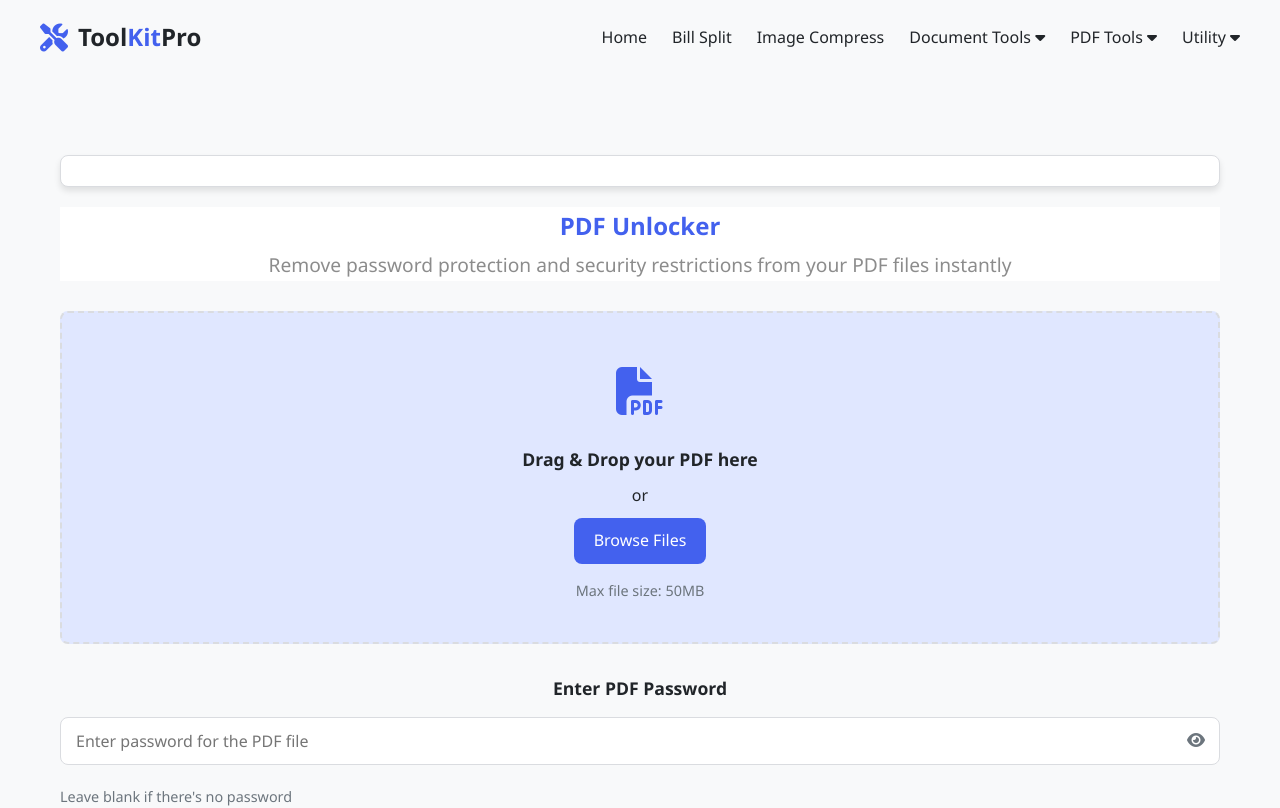
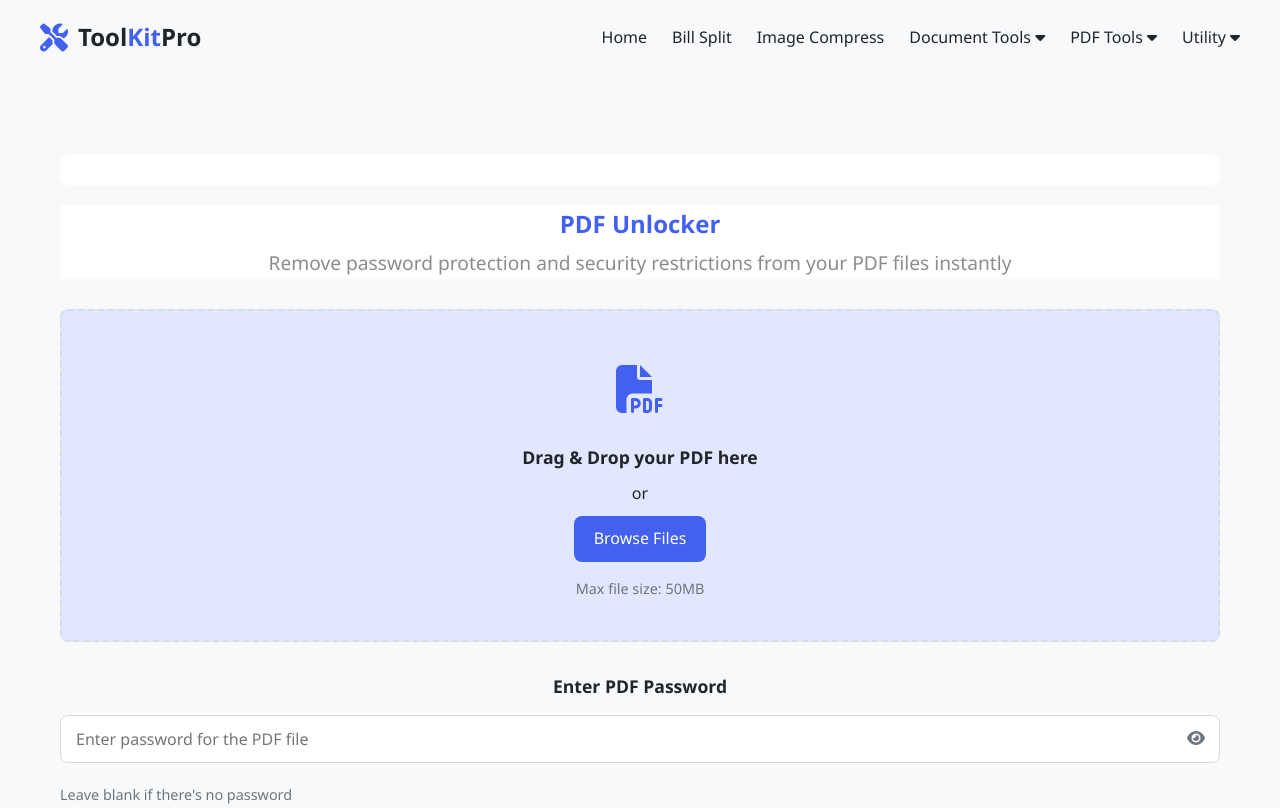
Before and after one commit to amitbhambri15101983/Tools-Angular, an Angular app: page /pdf-unlock in a window 1280 px wide. Shown: the top 808 px of the page. Built offline with nearby package versions, Linux system fonts and the light colour scheme.

Commit message:
Alignment fixes for Adds

```diff
--- a/src/app/pages/bill-split/group-list/group-list.component.css
+++ b/src/app/pages/bill-split/group-list/group-list.component.css
@@ -180,6 +180,6 @@
     text-align: center;
     margin: 20px 0;
     border-radius: var(--border-radius);
-    box-shadow: var(--box-shadow);
-    border: 1px solid var(--medium-gray);
+    /*box-shadow: var(--box-shadow);
+    border: 1px solid var(--medium-gray);*/
   }
--- a/src/app/pages/flight-itinerary/flight-itinerary.component.css
+++ b/src/app/pages/flight-itinerary/flight-itinerary.component.css
@@ -434,6 +434,6 @@ textarea.form-control {
     text-align: center;
     margin: 20px 0;
     border-radius: var(--border-radius);
-    box-shadow: var(--box-shadow);
-    border: 1px solid var(--medium-gray);
+    /*box-shadow: var(--box-shadow);
+    border: 1px solid var(--medium-gray);*/
   }
--- a/src/app/pages/image-to-word/image-to-word.component.css
+++ b/src/app/pages/image-to-word/image-to-word.component.css
@@ -31,8 +31,8 @@
     text-align: center;
     margin: 20px 0;
     border-radius: 8px;
-    box-shadow: 0 1px 2px rgba(0,0,0,0.1);
-    border: 1px solid var(--medium-gray);
+    /*box-shadow: 0 1px 2px rgba(0,0,0,0.1);
+    border: 1px solid var(--medium-gray);*/
   }
 
   .upload-area {
--- a/src/app/pages/img-compress/img-compress.component.css
+++ b/src/app/pages/img-compress/img-compress.component.css
@@ -42,8 +42,8 @@
     text-align: center;
     margin: 20px 0;
     border-radius: 8px;
-    box-shadow: 0 1px 2px rgba(0,0,0,0.1);
-    border: 1px solid var(--medium-gray);
+    /*box-shadow: 0 1px 2px rgba(0,0,0,0.1);
+    border: 1px solid var(--medium-gray);*/
   }
 
   main {
@@ -328,8 +328,8 @@
     padding: 20px;
     border-radius: 8px;
     margin-bottom: 30px;
-    box-shadow: 0 1px 2px rgba(0,0,0,0.1);
-    border: 1px solid var(--medium-gray);
+    /*box-shadow: 0 1px 2px rgba(0,0,0,0.1);
+    border: 1px solid var(--medium-gray);*/
   }
 
   /* Loading spinner */
--- a/src/app/pages/pdf-lock/pdf-lock.component.css
+++ b/src/app/pages/pdf-lock/pdf-lock.component.css
@@ -440,6 +440,6 @@
     text-align: center;
     margin: 20px 0;
     border-radius: var(--border-radius);
-    box-shadow: var(--box-shadow);
-    border: 1px solid var(--medium-gray);
+    /*box-shadow: var(--box-shadow);
+    border: 1px solid var(--medium-gray);*/
   }
--- a/src/app/pages/pdf-merge/pdf-merge.component.css
+++ b/src/app/pages/pdf-merge/pdf-merge.component.css
@@ -292,6 +292,6 @@
     text-align: center;
     margin: 20px 0;
     border-radius: var(--border-radius);
-    box-shadow: var(--box-shadow);
-    border: 1px solid var(--medium-gray);
+     /*box-shadow: var(--box-shadow);
+    border: 1px solid var(--medium-gray);*/
   }
--- a/src/app/pages/pdf-to-word/pdf-to-word.component.css
+++ b/src/app/pages/pdf-to-word/pdf-to-word.component.css
@@ -4,8 +4,8 @@
     text-align: center;
     margin: 20px 0;
     border-radius: var(--border-radius);
-    box-shadow: var(--box-shadow);
-    border: 1px solid var(--medium-gray);
+    /*box-shadow: var(--box-shadow);
+    border: 1px solid var(--medium-gray);*/
   }
 
   .converter-container {
@@ -205,8 +205,8 @@
     padding: 20px;
     border-radius: var(--border-radius);
     margin-bottom: 30px;
-    box-shadow: var(--box-shadow);
-    border: 1px solid var(--medium-gray);
+     /*box-shadow: var(--box-shadow);
+    border: 1px solid var(--medium-gray);*/
   }
 
   .how-to-use {
--- a/src/app/pages/pdf-unlock/pdf-unlock.component.css
+++ b/src/app/pages/pdf-unlock/pdf-unlock.component.css
@@ -440,6 +440,6 @@
     text-align: center;
     margin: 20px 0;
     border-radius: var(--border-radius);
-    box-shadow: var(--box-shadow);
-    border: 1px solid var(--medium-gray);
+    /*box-shadow: var(--box-shadow);
+    border: 1px solid var(--medium-gray);*/
   }
```
